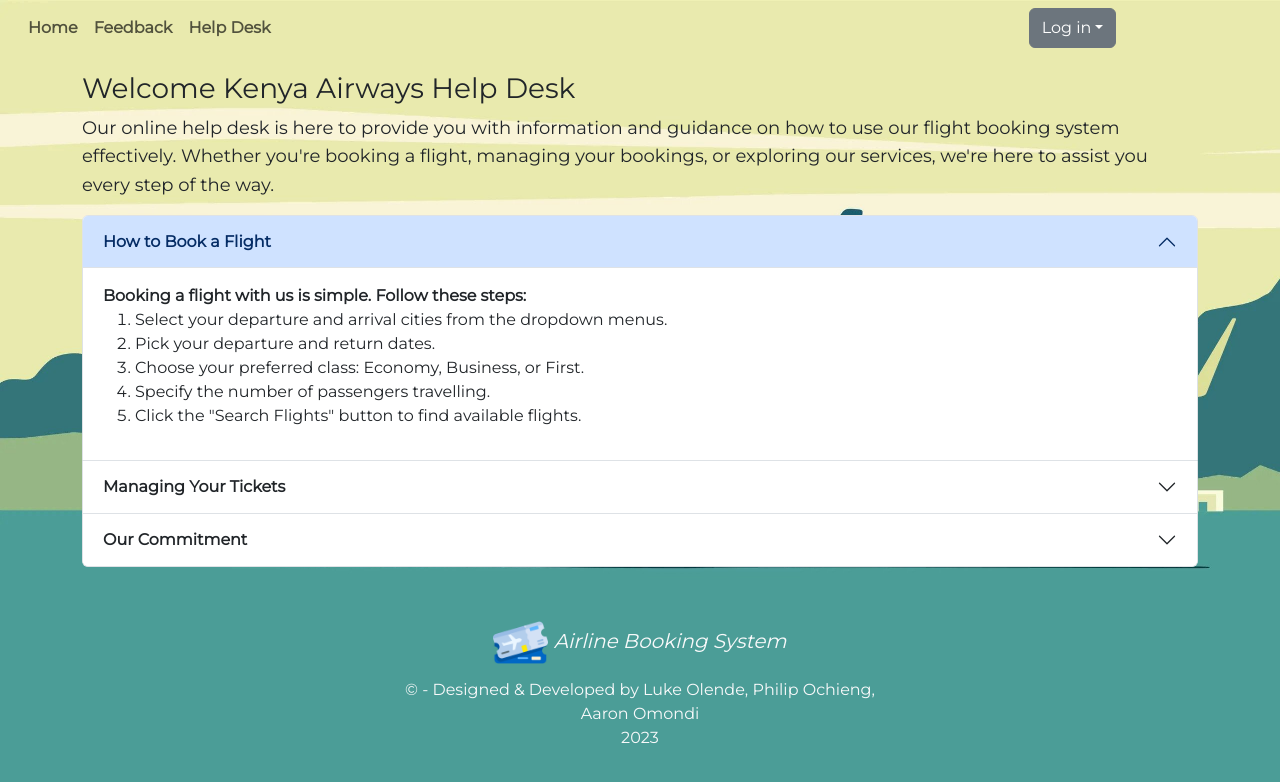
After one commit to LukeOlende/FlightBooking, a PHP site: page /help.php in a window 1280 px wide. The commit adds this page. Shown: the top 782 px of the page. Run offline with PHP 8.4, Linux system fonts and the light colour scheme.

Commit message:
help desk feature

```diff
--- /dev/null
+++ b/help.php
@@ -0,0 +1,101 @@
+<?php
+include_once 'helpers/helper.php';
+subview('header.php');
+require 'helpers/init_conn_db.php';
+?>
+
+<style>
+  body{
+        font-family: 'Montserrat', sans-serif;
+        background-image: url('images/bg.jpg');
+        background-repeat: no-repeat;
+        background-attachment: fixed;
+        background-size: 100% 100%;
+        background-position: center;
+    }
+  h2.brand { font-size: 27px !important; }
+  p.head { text-transform: uppercase; font-family: arial; font-size: 17px; margin-bottom: 10px; color: grey; }
+  .help-content {
+    margin: 20px;
+    padding: 20px;
+    background-color: #fff;
+    border-radius: 10px;
+    box-shadow: 0 0 10px rgba(0, 0, 0, 0.2);
+  }
+  h2.help-title {
+    font-size: 30px !important;
+    margin-bottom: 20px;
+  }
+  p.help-text {
+    font-size: 18px;
+    line-height: 1.6;
+    margin-bottom: 15px;
+  }
+
+</style>
+
+<main>
+  <div class="container">
+  <h3>Welcome Kenya Airways Help Desk</h2>
+      <p class="help-text">Our online help desk is here to provide you with information and guidance on how to use our flight booking system effectively. Whether you're booking a flight, managing your bookings, or exploring our services, we're here to assist you every step of the way.</p>
+
+    <div class="accordion" id="accordionExample">
+    <div class="accordion-item">
+      <h2 class="accordion-header">
+        <button class="accordion-button fw-bold" type="button" data-bs-toggle="collapse" data-bs-target="#collapseOne" aria-expanded="true" aria-controls="collapseOne">
+          How to Book a Flight
+        </button>
+      </h2>
+      <div id="collapseOne" class="accordion-collapse collapse show" data-bs-parent="#accordionExample">
+        <div class="accordion-body">
+        <strong>Booking a flight with us is simple. Follow these steps:</strong>
+        <ol>
+          <li>Select your departure and arrival cities from the dropdown menus.</li>
+          <li>Pick your departure and return dates.</li>
+          <li>Choose your preferred class: Economy, Business, or First.</li>
+          <li>Specify the number of passengers travelling.</li>
+          <li>Click the "Search Flights" button to find available flights.</li>
+        </ol>
+        </div>
+      </div>
+    </div>
+    <div class="accordion-item">
+      <h2 class="accordion-header">
+        <button class="accordion-button collapsed fw-bold" type="button" data-bs-toggle="collapse" data-bs-target="#collapseTwo" aria-expanded="false" aria-controls="collapseTwo">
+          Managing Your Tickets
+        </button>
+      </h2>
+      <div id="collapseTwo" class="accordion-collapse collapse" data-bs-parent="#accordionExample">
+        <div class="accordion-body">
+        <strong>Once you've booked a ticket, you can manage it in the Tickets section of your account. Here's what you can do:</strong>
+        <ul>
+          <li>Cancel a ticket if your plans change.</li>
+          <li>Print your e-ticket for boarding.</li>
+        </ul>
+        </div>
+      </div>
+    </div>
+    <div class="accordion-item">
+      <h2 class="accordion-header">
+        <button class="accordion-button collapsed fw-bold" type="button" data-bs-toggle="collapse" data-bs-target="#collapseThree" aria-expanded="false" aria-controls="collapseThree">
+          Our Commitment
+        </button>
+      </h2>
+      <div id="collapseThree" class="accordion-collapse collapse" data-bs-parent="#accordionExample">
+        <div class="accordion-body">
+        <strong >We are committed to providing you with the best flight booking experience. If you have any questions or need further assistance,
+          please don't hesitate to <a href="contact.php">contact us</a>. We're here to make your journey enjoyable and hassle-free.</strong>
+        </div>
+      </div>
+    </div>
+  </div>
+  </div>
+</main>
+<footer class="mt-5">
+  <?php subview('footer.php'); ?>
+</footer>
+
+<?php
+// Close the database connection
+mysqli_close($conn);
+?>
--- a/sub-views/header.php
+++ b/sub-views/header.php
@@ -74,8 +74,8 @@
             </a>
           </li>
           <li class="nav-item">
-            <a class="nav-link" href="#">
-              About Us
+            <a class="nav-link" href="help.php">
+              Help Desk
             </a>
           </li>
         <?php
```
Also changed, not shown: 1 other file.
